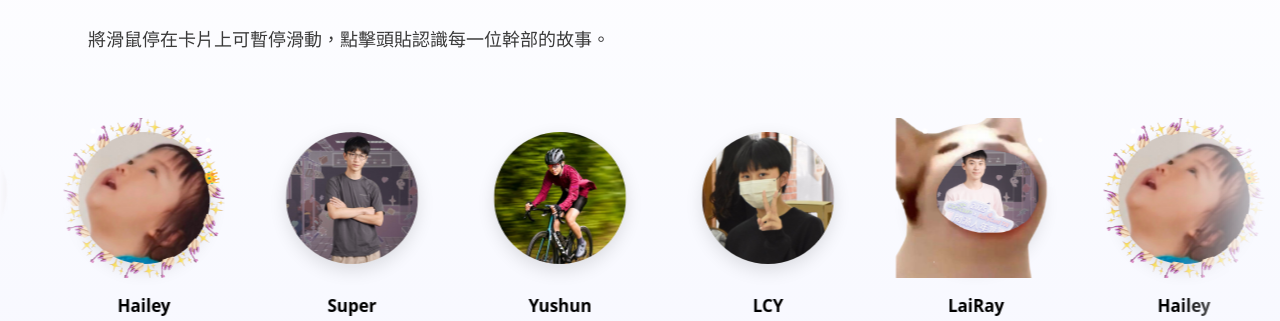
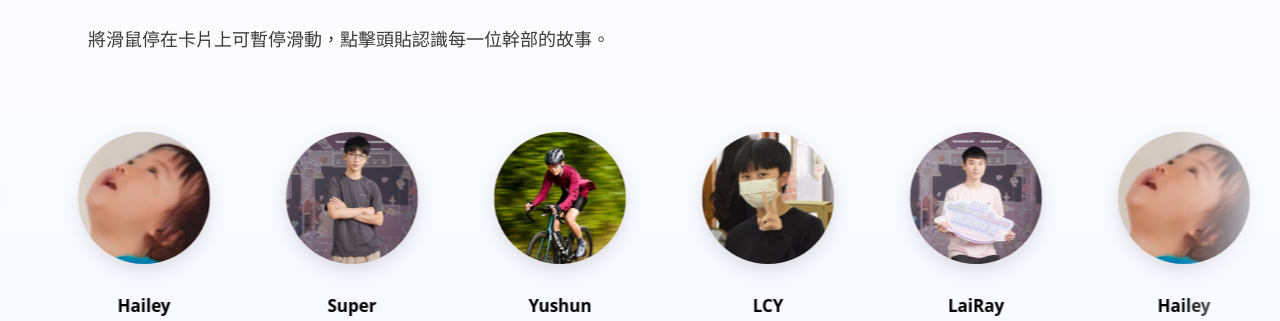
Before and after one commit to Ray1020-a/TSCSC4thWebsite, a React (Vite) app: page / in a window 1280 px wide. Shown: the part 2602-2923 px from the top of the page. Built offline with nearby package versions, Linux system fonts and the light colour scheme.

Commit message:
remove frame

```diff
--- a/src/components/Team.tsx
+++ b/src/components/Team.tsx
@@ -18,8 +18,8 @@ interface Member {
 const DEFAULT_FRAME = '/team/frame.png'
 
 const MEMBERS: Member[] = [
-  { name: 'LaiRay', role: '社長', avatar: '/team/ray.png', intro: '統籌社團整體事務。擅長睡覺熱愛說笑，只要是資訊類的都碰碰看，又不虧！', framed: true, sparkle: true, frame: '/team/frame/popcat.png' },
-  { name: 'Hailey', role: '副社長', avatar: '/team/hailey.jpg', intro: '協助社長處理社務、對外聯絡。一個特別的人，腦子很好什麼都會！', framed: true, sparkle: true, frame: '/team/frame/forhailey.png' },
+  { name: 'LaiRay', role: '社長', avatar: '/team/ray.png', intro: '統籌社團整體事務。擅長睡覺熱愛說笑，只要是資訊類的都碰碰看，又不虧！' },
+  { name: 'Hailey', role: '副社長', avatar: '/team/hailey.jpg', intro: '協助社長處理社務、對外聯絡。一個特別的人，腦子很好什麼都會！' },
   { name: 'Super', role: '總務', avatar: '/team/super.jpg', intro: '負責後勤與行政事務。睡眠時數令人擔憂，誇領域整合能文能理，把法條背出來有點嚇到，優秀學生會長！' },
   { name: 'Yushun', role: '教學', avatar: '/team/yushun.jpg', intro: '負責帶領資訊技術課程與實作活動，擔任學生會數位部部長，擁有多年的兒童程式教學經驗，自由車社社長騎行就像他的生命！' },
   { name: 'LCY', role: '書記', avatar: '/team/lcy.jpg', intro: '負責記錄社團會議紀要，在學生會數位部，努力產出成果，值得肯定的資訊人才！' },
```
